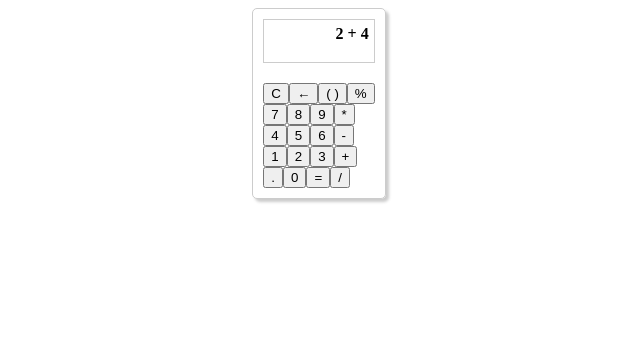
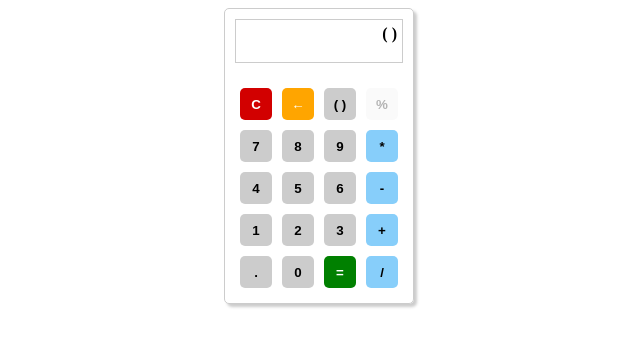
Before and after one commit to montexbjeliseo/calc_js, a plain HTML site: page index.html in a window 1280 px wide. Both pictures are taken after a click on the button "( )". Shown: the whole page, without its empty margins (321-961 px from the left). Drawn offline with Linux system fonts and the light colour scheme.

Commit message:
ramaricardo

```diff
--- a/index.js
+++ b/index.js
@@ -16,7 +16,8 @@ function crearPanelSuperior(){
 
 function crearPantalla(){
     const pantalla= document.createElement('div');
-    pantalla.innerText = '2 + 4';
+    pantalla.id = 'pantalla'
+    // pantalla.innerText = '2 + 4';
     pantalla.classList.add('pantalla');
     return pantalla;
 }
@@ -43,6 +44,33 @@ function crearBotones() {
         const boton = document.createElement('button');
         const texto = document.createTextNode(valor);
         boton.appendChild(texto);
+        boton.classList.add('boton');
+        divFila.appendChild(boton);
+        switch(valor) {
+            case 'C':
+                boton.classList.add('rojo');
+                break;
+            case '←':
+                boton.classList.add('naranja');
+                break;
+            case '=':
+                boton.classList.add('igual');
+                break;
+            case '%':
+                boton.disabled=true;
+                break;
+
+            case '*':
+            case '-':
+            case '+':
+            case '/':
+                boton.classList.add('celeste');
+                break;
+            default:
+                boton.classList.add('numero');
+            break;
+        }
+        boton.addEventListener('click', onClickBoton);
         divFila.appendChild(boton);
         });
         botones.appendChild(divFila);
@@ -50,5 +78,41 @@ function crearBotones() {
     return botones;
 }
 
+function onClickBoton(evento){
+    const pantalla = document.getElementById('pantalla');
+    const valor = evento.target.innerText;
+    let expresion = pantalla.innerText;
+    switch(valor){
+        case 'C':
+            pantalla.innerText= "";
+            break;
+        case '←':
+            pantalla.innerText = expresion.substring(0, expresion.length - 1);
+            break;
+        case '=':
+            try {
+                pantalla.innerText=eval(expresion)
+            } catch (error) {
+                console.log(error);
+            }
+            break;
+            default:
+                pantalla.innerText+=valor;
+                break;
+    }
+}
+function ponerOperador(expresion, valor) {
+    const ultimaEntrada= expresion[expresion.length-1];
+    //si la ultima entrada NO es igual a *+-/()
+    //y no esta vacia
+
+    if(! "/*+-(".includes(ultimaEntrada)&& ultimaEntrada!==''||
+    (expresion == "" || ultima_entrada == "(") && operador == "-") {
+        return expresion+valor;
+    }
+    return expresion;
+}
+
+
 
 crearCalculadora();
```
Also changed, not shown: css/styles.css (indentation only).
